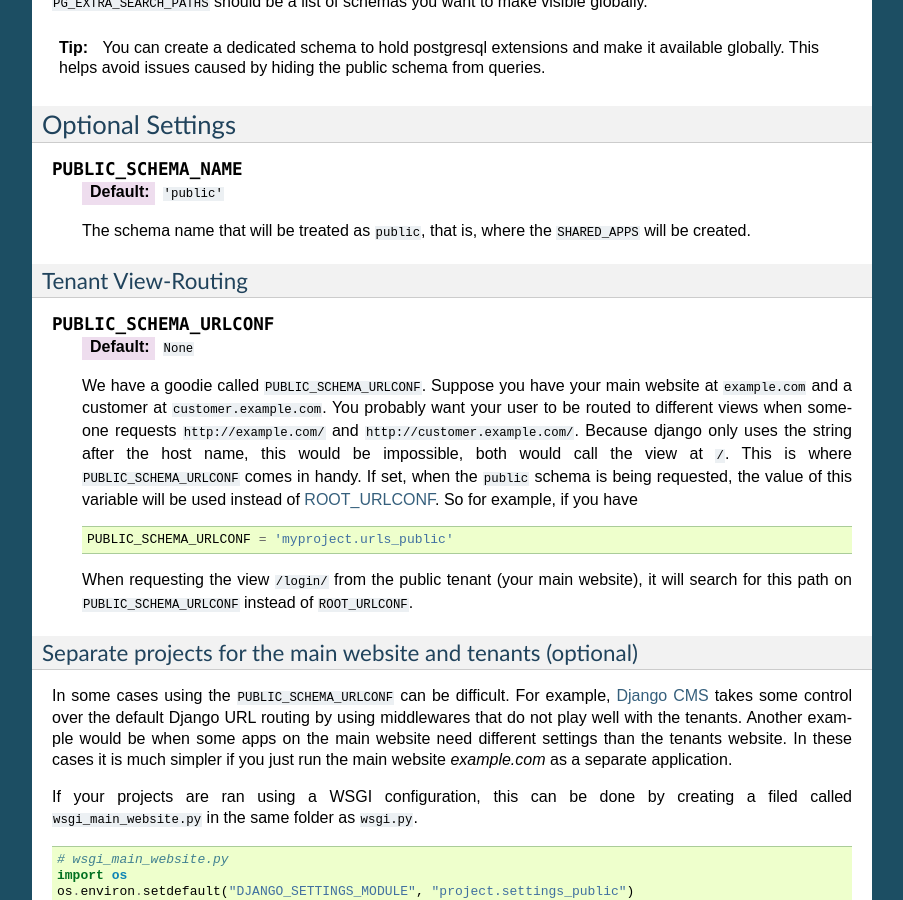
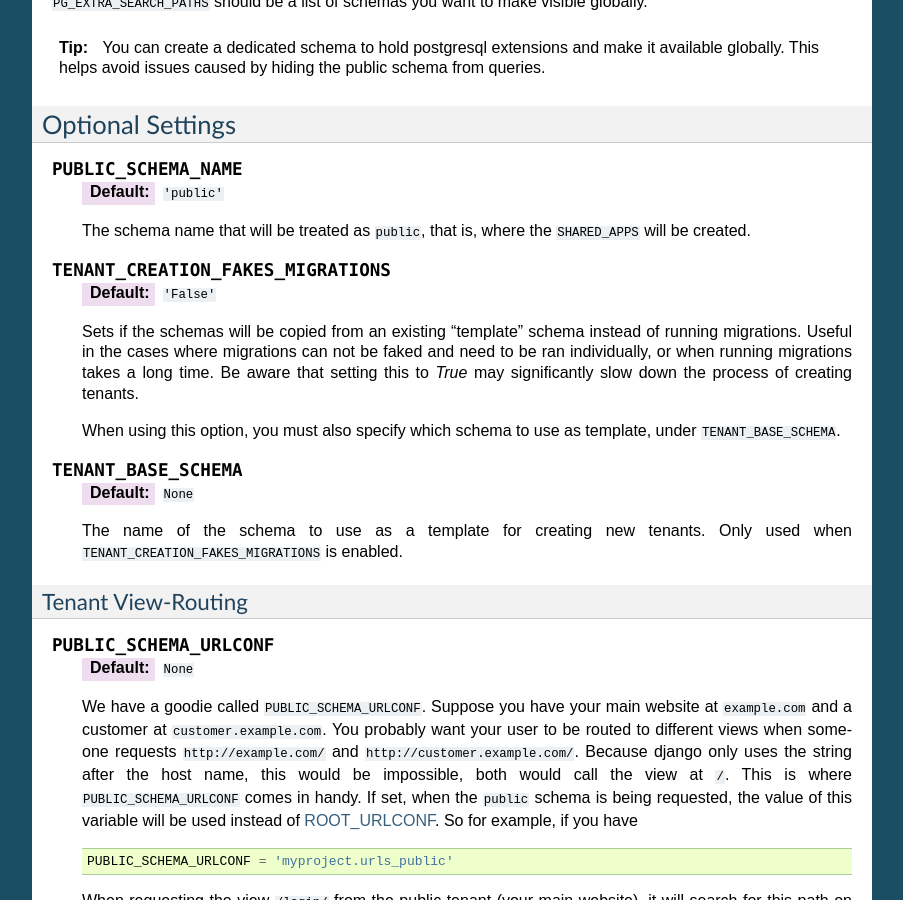
Before and after one commit to django-tenants/django-tenants, a Sphinx documentation site: the page built from docs/install.rst, in a window 1280 px wide and 900 px high, scrolled down 2475 px. Shown: the whole window, without its empty margins (198-1101 px from the left). Built offline with Sphinx 7.4.7, drawn with Linux system fonts in a browser that asks for light colours; the version number could not be read and is left out; some of the changed text lies outside the part shown.

Commit message:
Updated documentation with `TENANT_CREATION_FAKES_MIGRATIONS` and `TENANT_BASE_SCHEMA`

```diff
--- a/docs/install.rst
+++ b/docs/install.rst
@@ -160,6 +160,22 @@ Optional Settings
     The schema name that will be treated as ``public``, that is, where the ``SHARED_APPS`` will be created.
 
 
+.. attribute:: TENANT_CREATION_FAKES_MIGRATIONS
+
+    :Default: ``'False'``
+
+    Sets if the schemas will be copied from an existing "template" schema instead of running migrations. Useful in the cases where migrations can not be faked and need to be ran individually, or when running migrations takes a long time. Be aware that setting this to `True` may significantly slow down the process of creating tenants.
+
+    When using this option, you must also specify which schema to use as template, under ``TENANT_BASE_SCHEMA``.
+
+
+.. attribute:: TENANT_BASE_SCHEMA
+
+    :Default: ``None``
+
+    The name of the schema to use as a template for creating new tenants. Only used when ``TENANT_CREATION_FAKES_MIGRATIONS`` is enabled.
+
+
 Tenant View-Routing
 -------------------
 
```
